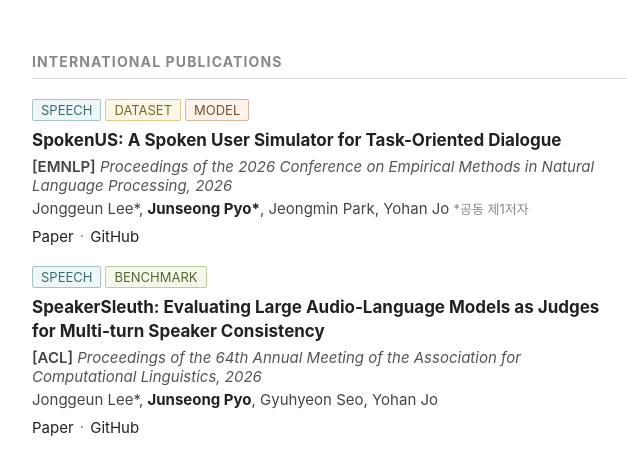
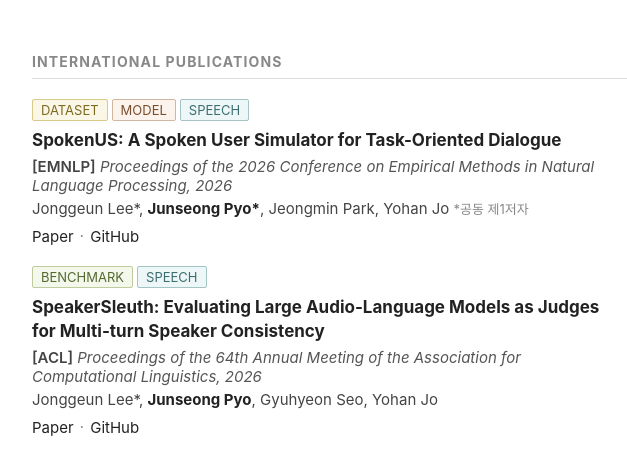
Before and after one commit to junseongpyo/junseongpyo.github.io, an Eleventy site: page ko/index.njk in a window 1280 px wide. Shown: the part 691-1145 px from the top of the page, 58-685 px from the left. Built offline with nearby package versions, Linux system fonts and the light colour scheme; Eleventy itself is replaced by a stand-in of ours; files that its build step writes are made by us from their sources; a web font is replaced by a local one.

Commit message:
Sort publication tags alphabetically
Co-Authored-By: Claude Opus 5.5 <noreply@anthropic.com>

```diff
--- a/_includes/sections/publications.njk
+++ b/_includes/sections/publications.njk
@@ -15,7 +15,7 @@
       <div class="pub-body">
         {% if publication.tags.length %}
           <div class="pub-tags">
-            {% for tag in publication.tags %}
+            {% for tag in publication.tags | sort(false, false) %}
               <span class="pub-tag {{ tag | tagColorClass }}">{{ tag | escape }}</span>
             {% endfor %}
           </div>
```
